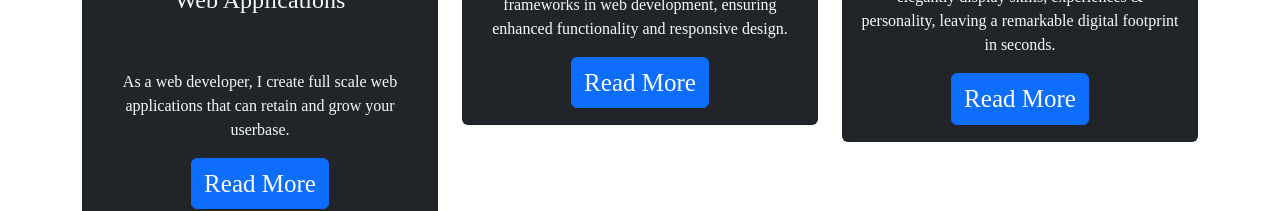
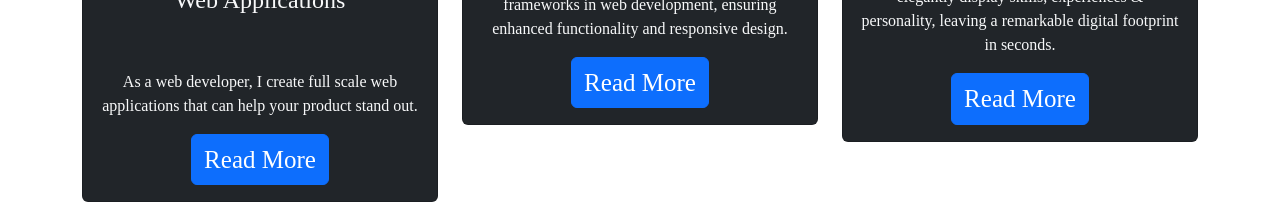
Before and after one commit to EXG13/MyReactPortfolio, a React (Vite) app: page / in a window 1280 px wide. Shown: the part 1833-2044 px from the top of the page. Built offline with nearby package versions, Linux system fonts and the light colour scheme.

Commit message:
changed middle card length

```diff
--- a/src/components/Projects.jsx
+++ b/src/components/Projects.jsx
@@ -22,10 +22,10 @@ function Projects() {
                 </h4>
                 <p class="card-text1">
                   As a web developer, I create full scale web applications that
-                  can retain and grow your userbase.
+                  can help your product stand out.
                 </p>
                 <a
-                  href="https://github.com/EXG13/CelestialChronicles"
+                  href="https://celestial-chronicles.netlify.app/"
                   target="_blank"
                   class="btn btn-primary btn1">
                   Read More
@@ -50,7 +50,7 @@ function Projects() {
                   design.
                 </p>
                 <a
-                  href="https://github.com/EXG13/PortfolioProject-Bootstrap"
+                  href="https://tjl-bootstrap.netlify.app/"
                   target="_blank"
                   class="btn btn-primary">
                   Read More
@@ -75,7 +75,7 @@ function Projects() {
                   digital footprint in seconds.
                 </p>
                 <a
-                  href="https://tjl-portfolio-website.netlify.app/"
+                  href="https://cerulean-gaufre-fd953a.netlify.app/"
                   target="_blank"
                   class="btn btn-primary">
                   Read More
```
